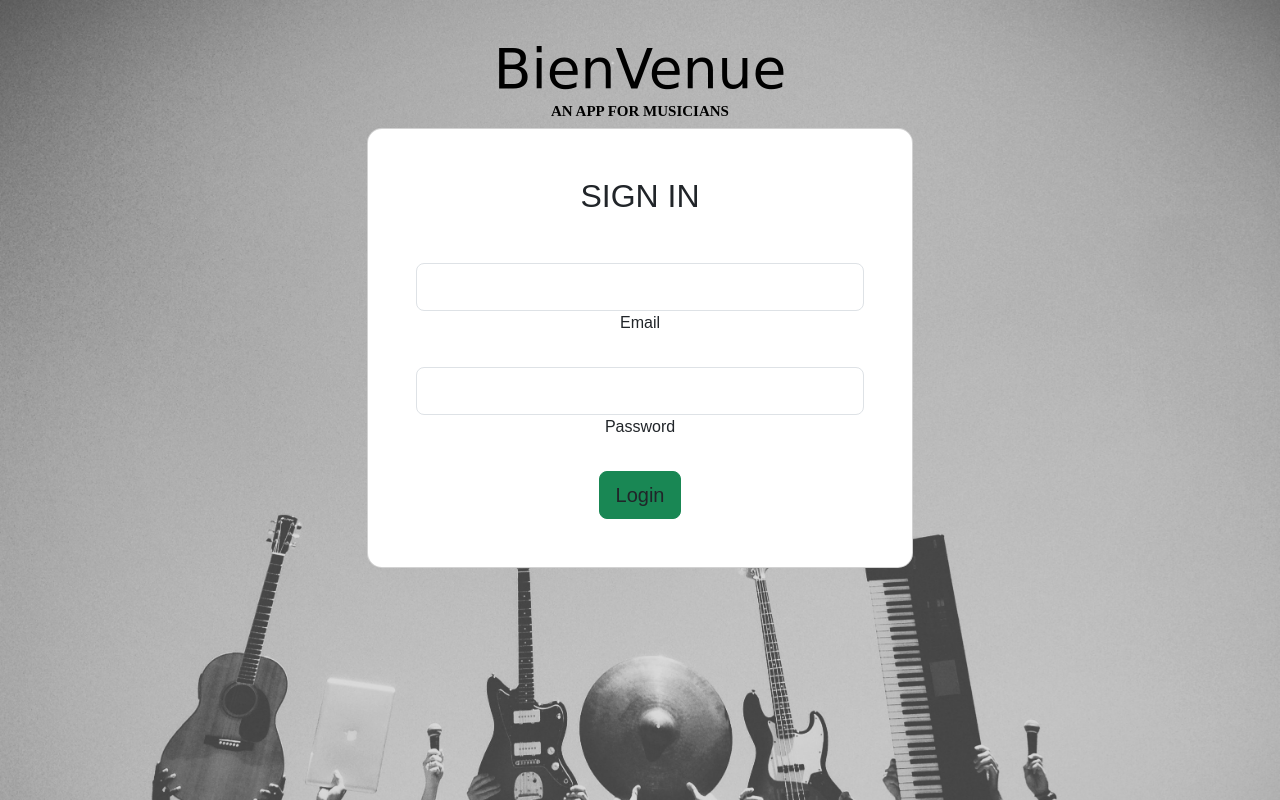
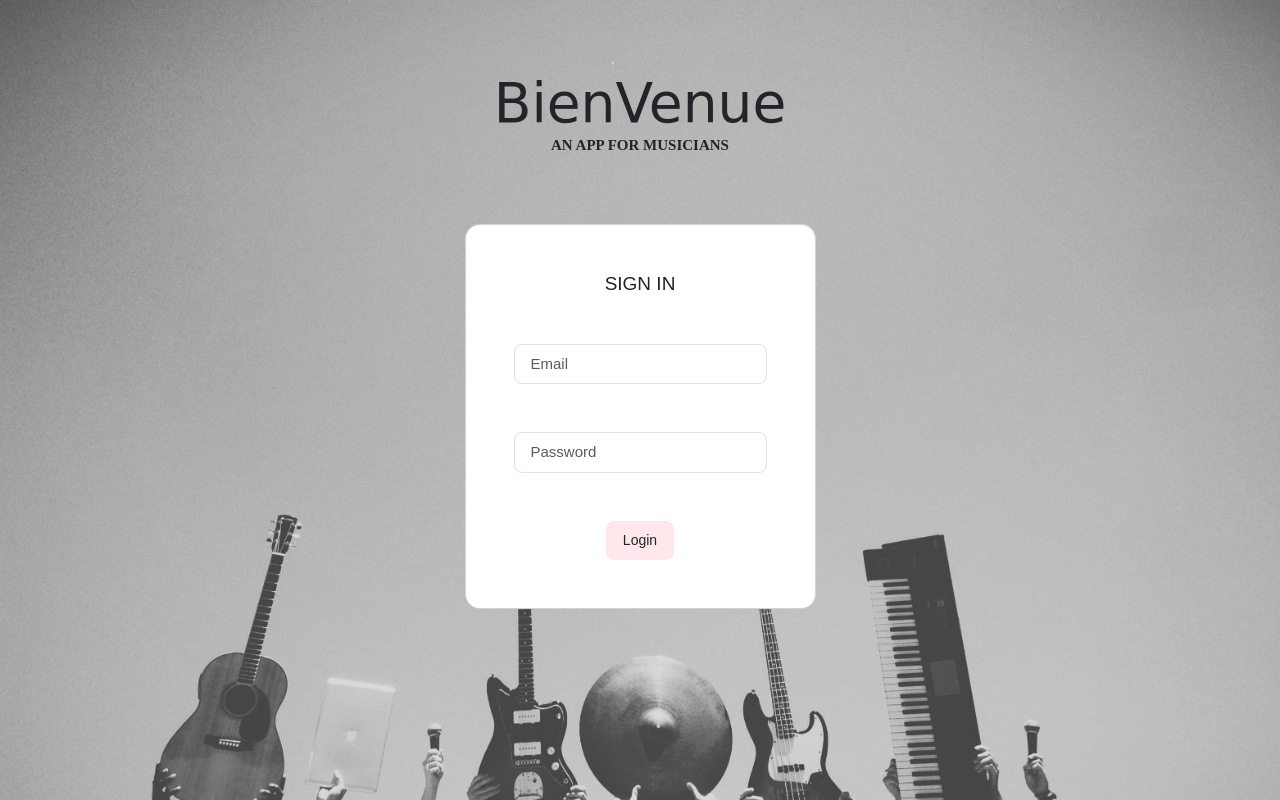
Before and after one commit to srbrry/bienvenue-musician-app-client, a website with bundled scripts: page index.html in a window 1280 px wide. Both pictures are taken after typing "name@example.com", "Sample123" into the empty fields and a click on the button "Already have an account? Sign In". Built offline with nearby package versions, Linux system fonts and the light colour scheme; files whose address does not match are found by name; a web font is replaced by a local one.

Commit message:
get login and signup buttons working

```diff
--- a/index.html
+++ b/index.html
@@ -27,7 +27,8 @@
       crossorigin="anonymous"
     ></script>
     <main>
-      <h1>BienVenue</h1>
+      <h1 style="font-family: 'Barrio', cursive; font-size: 55px; margin: 70px auto 0px auto;
+      text-align: center;">BienVenue</h1>
       <h3 id="an-app-text">An App for Musicians</h3>
 
       <!--sign in and sign up-->
@@ -71,6 +72,7 @@
       <section>
         <div
           class="mask d-flex align-items-center h-100 gradient-custom-3"
+          style="width: 750px; height: 100px; margin: 70px auto 0px auto;"
           id="sign-up-modal"
         >
           <div class="container h-100">
@@ -80,7 +82,7 @@
               <div class="col-12 col-md-9 col-lg-7 col-xl-6">
                 <div class="card" style="border-radius: 15px">
                   <div class="card-body p-5">
-                    <h2 class="text-uppercase text-center mb-5">
+                    <h2 class="text-uppercase text-center mb-5" style="font-size: 19px;">
                       Create an account
                     </h2>
 
@@ -91,6 +93,8 @@
                           id="form3Example3cg"
                           class="form-control form-control-lg"
                           placeholder="Email"
+                          name="email"
+                          style="font-size: 15px; margin: 10px auto 0px auto;"
                         />
                         <label class="form-label" for="form3Example3cg"></label>
                       </div>
@@ -101,6 +105,8 @@
                           id="form3Example4cg"
                           class="form-control form-control-lg"
                           placeholder="Password"
+                          name="password"
+                          style="font-size: 15px"
                         />
                         <label class="form-label" for="form3Example4cg"></label>
                       </div>
@@ -109,12 +115,14 @@
                         <button
                           type="submit"
                           class="btn btn-success btn-block btn-lg gradient-custom-4 text-body"
+                          id="sign-up-button"
+                          style="font-size: 15px; margin-top: 0px;"
                         >
                           Sign Up
                         </button>
                       </div>
 
-                      <div id="sign-up-message-container"></div>
+                      <div id="sign-up-message-container" style="font-size: 14px; color: black;"></div>
 
                       <button id="login-here-anchor">
                         Already have an account? Sign In
@@ -131,6 +139,7 @@
 
         <div
           class="mask d-flex align-items-center h-100 gradient-custom-3 d-none"
+          style="width: 750px; height: 100px; margin: 70px auto 0px auto;"
           id="login-modal"
         >
           <div class="container h-100">
@@ -140,7 +149,7 @@
               <div class="col-12 col-md-9 col-lg-7 col-xl-6">
                 <div class="card" style="border-radius: 15px">
                   <div class="card-body p-5">
-                    <h2 class="text-uppercase text-center mb-5">Sign In</h2>
+                    <h2 class="text-uppercase text-center mb-5" style="font-size: 19px">Sign In</h2>
 
                     <form id="sign-in-form">
                       <div class="form-outline mb-4">
@@ -148,20 +157,26 @@
                           type="email"
                           id="form4Example4cg"
                           class="form-control form-control-lg"
+                          placeholder="Email"
+                          name="email"
+                          style="font-size: 15px"
                         />
                         <label class="form-label" for="form4Example4cg"
-                          >Email</label
+                          ></label
                         >
                       </div>
 
-                      <div class="form-outline mb-4">
+                      <div class="form-outline mb-4" style="margin-top: 0px;">
                         <input
                           type="password"
                           id="form4Example5cg"
                           class="form-control form-control-lg"
+                          placeholder="Password"
+                          name="password"
+                          style="font-size: 15px"
                         />
                         <label class="form-label" for="form4Example5cg"
-                          >Password</label
+                          ></label
                         >
                       </div>
 
@@ -169,12 +184,14 @@
                         <button
                           type="submit"
                           class="btn btn-success btn-block btn-lg gradient-custom-4 text-body"
+                          id="login-button"
+                          style="font-size: 14px;""
                         >
                           Login
                         </button>
                       </div>
 
-                      <div id="sign-in-message-container"></div>
+                      <div id="sign-in-message-container" style="font-size: 14px; color: black"></div>
                     </form>
                   </div>
                 </div>
--- a/scripts/app.js
+++ b/scripts/app.js
@@ -50,6 +50,7 @@ signUpForm.addEventListener('submit', (event) => {
 	event.preventDefault()
     console.log("signUpForm")
     console.log(event.target)
+    console.log(event.target['email'])
 	const userData = {
 		credentials: {
 			email: event.target['email'].value,
--- a/scripts/ui.js
+++ b/scripts/ui.js
@@ -14,7 +14,7 @@ const signUpMessageContainer = document.querySelector('#sign-up-message-containe
 // sign in and sign up
 
 export const onSignUpSuccess = () => {
-    signUpMessageContainer.innerHTML = 'You\'ve created a new user! Now you can sign in.'
+    signUpMessageContainer.innerHTML = 'You\'ve created a new user! Now you can sign in below.'
 }
 
 export const onSignInSuccess = (userToken) => {
--- a/style/style.css
+++ b/style/style.css
@@ -1,28 +1,26 @@
 body {
     background-image: url("../images/caleb-george-pH88tHG-1yw-unsplash.jpg");
     background-size: cover;
-    color: black;
     font-family: Arial, Helvetica, sans-serif;
     text-align: center;
 }
 
-h1 {
-    font-family: 'Barrio', cursive;
-    font-size: 55px;
-    margin: 36px auto 0px auto;
-    text-align: center;
+p {
+    color: black;
 }
 
 h3 {
     text-align: center;
 }
 
-button {
+input {
     font-family: Arial, Helvetica, sans-serif;
 }
 
-input {
+#login-button, #sign-up-button {
     font-family: Arial, Helvetica, sans-serif;
+    background-color: rgb(255, 231, 235);
+    border-color: rgb(255, 231, 235);
 }
 
 #an-app-text {
@@ -33,6 +31,12 @@ input {
     text-transform: uppercase;
 }
 
-#sign-up-modal, #login-modal {
-    margin-top: ;
+#login-here-anchor {
+    border-color: white;
+    background-color: rgb(91, 91, 91);
+    font-size: 13px;
+    color: white;
+    border-radius: 10px;
+    margin: 10px auto 0px 13px;
+    padding: 5px 7px;
 }
```
